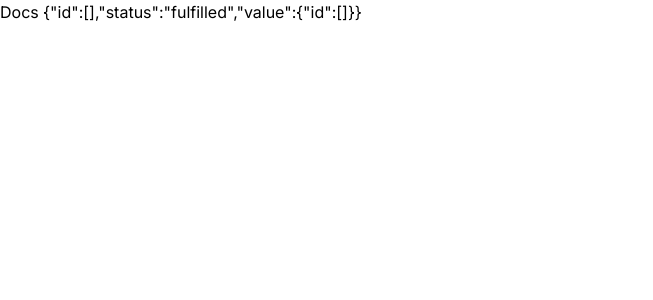
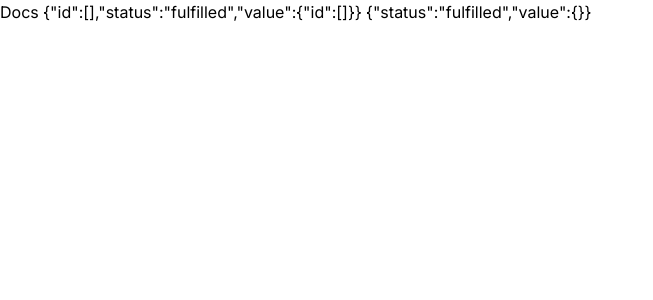
Before and after one commit to mkmule/intro-v3-app, a Next.js app: page /docs in a window 1280 px wide. Shown: the top 300 px of the page, without its empty margins (0-653 px from the left). Built offline with nearby package versions, Linux system fonts and the light colour scheme.

Commit message:
Test search/query params

```diff
--- a/src/app/docs/[[...id]]/page.tsx
+++ b/src/app/docs/[[...id]]/page.tsx
@@ -1,6 +1,11 @@
-const DocsPage = ({params}: any) => {
+interface PageProps {
+  params: { slug: string }
+  searchParams: { [key: string]: string | string[] | undefined }
+};
+
+const DocsPage = ({ params, searchParams }: PageProps) => {
   return (
-    <div>Docs {JSON.stringify(params)}</div>
+    <div>Docs {JSON.stringify(params)} {JSON.stringify(searchParams)}</div>
   );
 }
 
```
